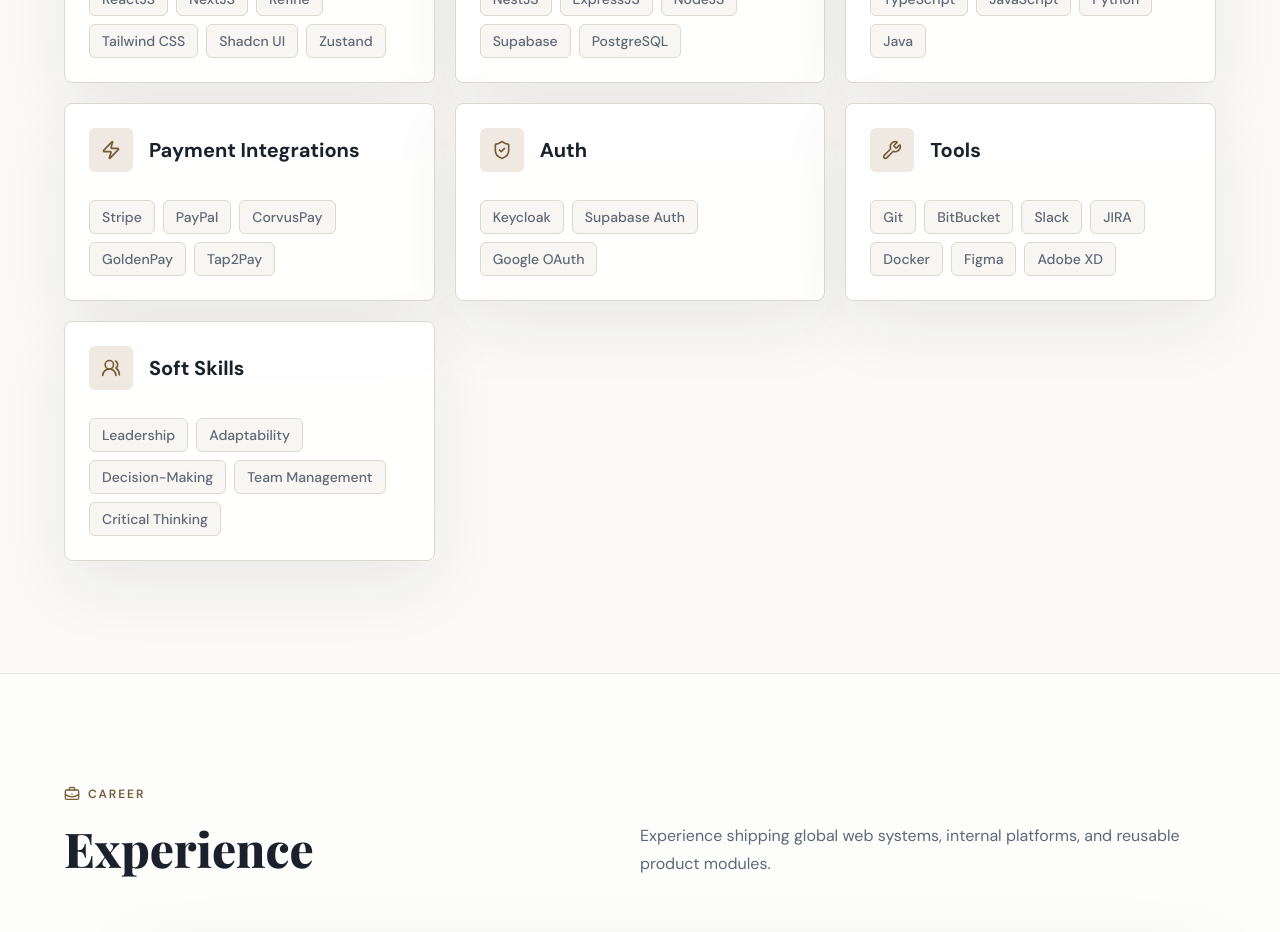
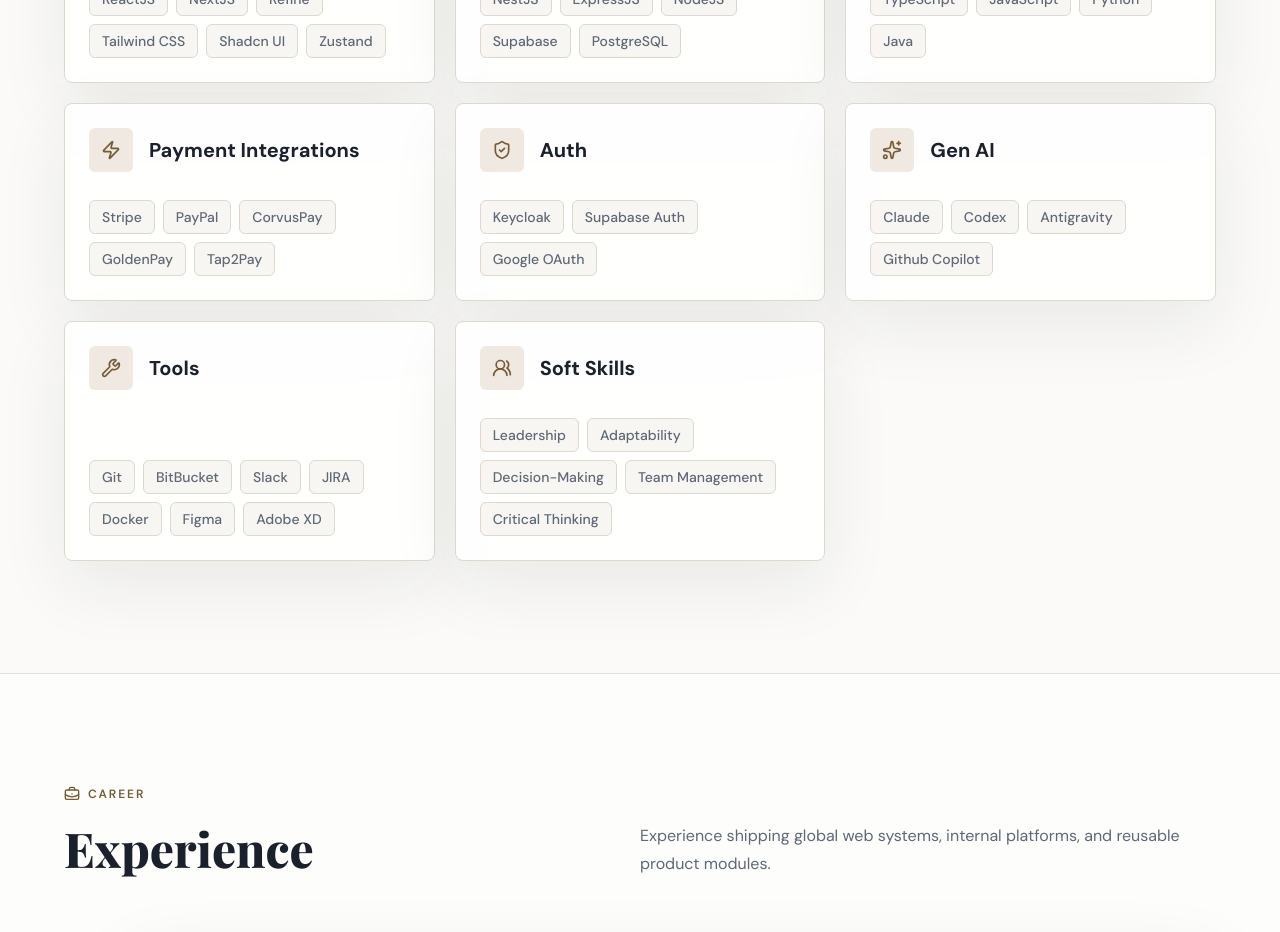
Before and after one commit to ajaydarisi/ajay-darisi-portfolio, a Next.js app: page / in a window 1280 px wide. Shown: the part 2140-3072 px from the top of the page. Built offline with nearby package versions, Linux system fonts and the light colour scheme; a web font is replaced by a local one.

Commit message:
add genai skills to tech expertise

```diff
--- a/components/sections/Skills.tsx
+++ b/components/sections/Skills.tsx
@@ -9,6 +9,7 @@ import {
   Globe,
   Layers,
   Cpu,
+  Sparkles,
   ShieldCheck,
   Wrench,
   Zap,
@@ -27,6 +28,7 @@ const CATEGORY_ICONS: Record<string, ReactNode> = {
   "Backend": <Database className="w-5 h-5" />,
   "Languages": <Code2 className="w-5 h-5" />,
   "Payment Integrations": <Zap className="w-5 h-5" />,
+  "Gen AI": <Sparkles className="w-5 h-5" />,
   "Tools": <Wrench className="w-5 h-5" />,
   "Auth": <ShieldCheck className="w-5 h-5" />,
   "Cloud": <Layers className="w-5 h-5" />,
--- a/data/portfolio.json
+++ b/data/portfolio.json
@@ -48,6 +48,10 @@
     {
       "category": "Auth",
       "items": ["Keycloak", "Supabase Auth", "Google OAuth"]
+    },
+    {
+      "category": "Gen AI",
+      "items": ["Claude", "Codex", "Antigravity", "Github Copilot"]
     },
     {
       "category": "Tools",
```
